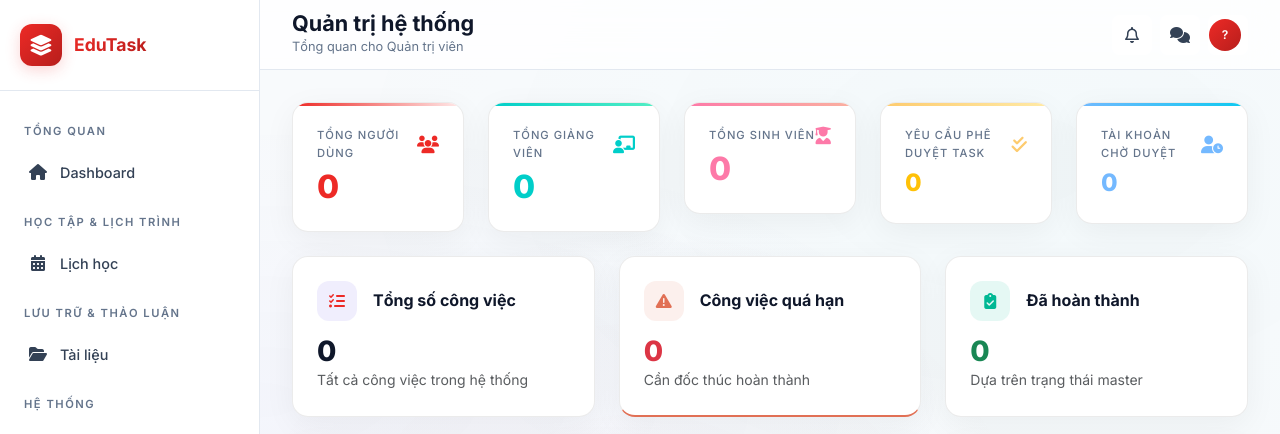
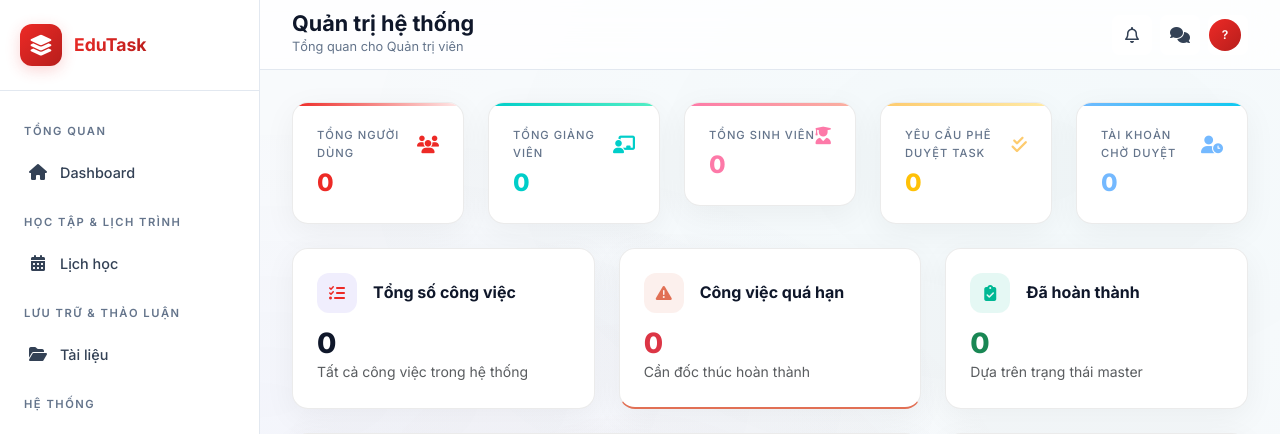
Before and after one commit to quocdat2023/Taskmanager, a Flask app: template templates/dashboard/admin.html in a window 1280 px wide. Shown: the top 434 px of the page. Run offline with Flask 3, Linux system fonts and the light colour scheme; the template is opened without the code that fills it, so the values that code supplies are empty; some libraries are stand-ins or nearby versions.

```diff
--- a/templates/dashboard/admin.html
+++ b/templates/dashboard/admin.html
@@ -5,41 +5,41 @@
 {% block header_subtitle %}Tổng quan cho Quản trị viên{% endblock %}
 
 {% block content %}
-<div class="row g-4 mb-4">
+<div class="row g-4 mb-4 row-cols-2 row-cols-md-3 row-cols-xl-5">
     <!-- Stat Row 1: Users & System -->
-    <div class="col-md-2" style="width: 20%;">
+    <div class="col">
         <div class="stat-card purple">
             <div class="d-flex justify-content-between align-items-center mb-2">
                 <span class="stat-label text-uppercase" style="letter-spacing:1px; font-size: 0.7rem;">Tổng Người
                     dùng</span>
                 <i class="fas fa-users" style="font-size:1.1rem; color:var(--primary);"></i>
             </div>
-            <div class="stat-value" style="color: var(--primary);" id="stats-users" style="font-size: 1.5rem;">0</div>
+            <div class="stat-value" style="color: var(--primary); font-size: 1.5rem;" id="stats-users">0</div>
         </div>
     </div>
-    <div class="col-md-2" style="width: 20%;">
+    <div class="col">
         <div class="stat-card cyan">
             <div class="d-flex justify-content-between align-items-center mb-2">
                 <span class="stat-label text-uppercase" style="letter-spacing:1px; font-size: 0.7rem;">Tổng Giảng
                     viên</span>
                 <i class="fas fa-chalkboard-teacher" style="font-size:1.1rem; color:var(--accent-cyan);"></i>
             </div>
-            <div class="stat-value" style="color: var(--accent-cyan);" id="stats-teachers" style="font-size: 1.5rem;">0
+            <div class="stat-value" style="color: var(--accent-cyan); font-size: 1.5rem;" id="stats-teachers">0
             </div>
         </div>
     </div>
-    <div class="col-md-2" style="width: 20%;">
+    <div class="col">
         <div class="stat-card pink">
             <div class="d-flex justify-content-between align-items-center mb-2">
                 <span class="stat-label text-uppercase" style="letter-spacing:1px; font-size: 0.7rem;">Tổng Sinh
                     viên</span>
                 <i class="fas fa-user-graduate" style="font-size:1.1rem; color:var(--accent-pink);"></i>
             </div>
-            <div class="stat-value" style="color: var(--accent-pink);" id="stats-students" style="font-size: 1.5rem;">0
+            <div class="stat-value" style="color: var(--accent-pink); font-size: 1.5rem;" id="stats-students">0
             </div>
         </div>
     </div>
-    <div class="col-md-2" style="width: 20%;">
+    <div class="col">
         <div class="stat-card orange">
             <div class="d-flex justify-content-between align-items-center mb-2">
                 <span class="stat-label text-uppercase" style="letter-spacing:1px; font-size: 0.7rem;">Yêu cầu phê
@@ -49,7 +49,7 @@
             <div class="stat-value text-warning" id="stats-requests" style="font-size: 1.5rem;">0</div>
         </div>
     </div>
-    <div class="col-md-2" style="width: 20%;">
+    <div class="col">
         <div class="stat-card blue">
             <div class="d-flex justify-content-between align-items-center mb-2">
                 <span class="stat-label text-uppercase" style="letter-spacing:1px; font-size: 0.7rem;">Tài khoản chờ
```
